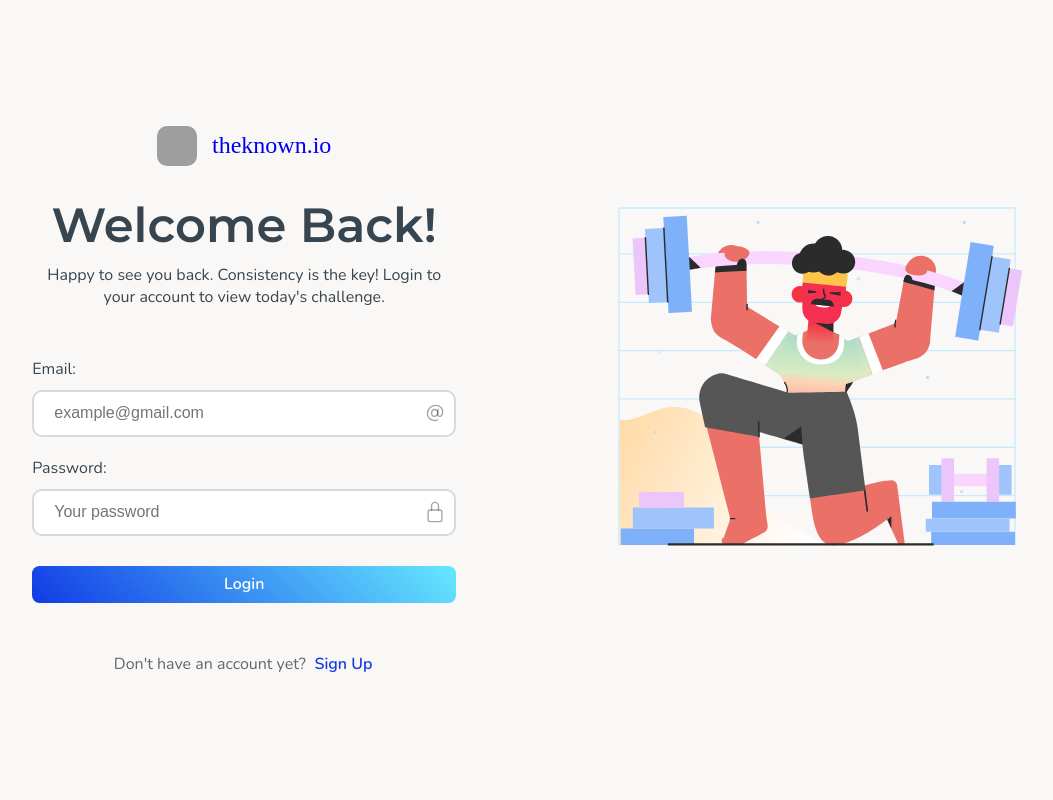
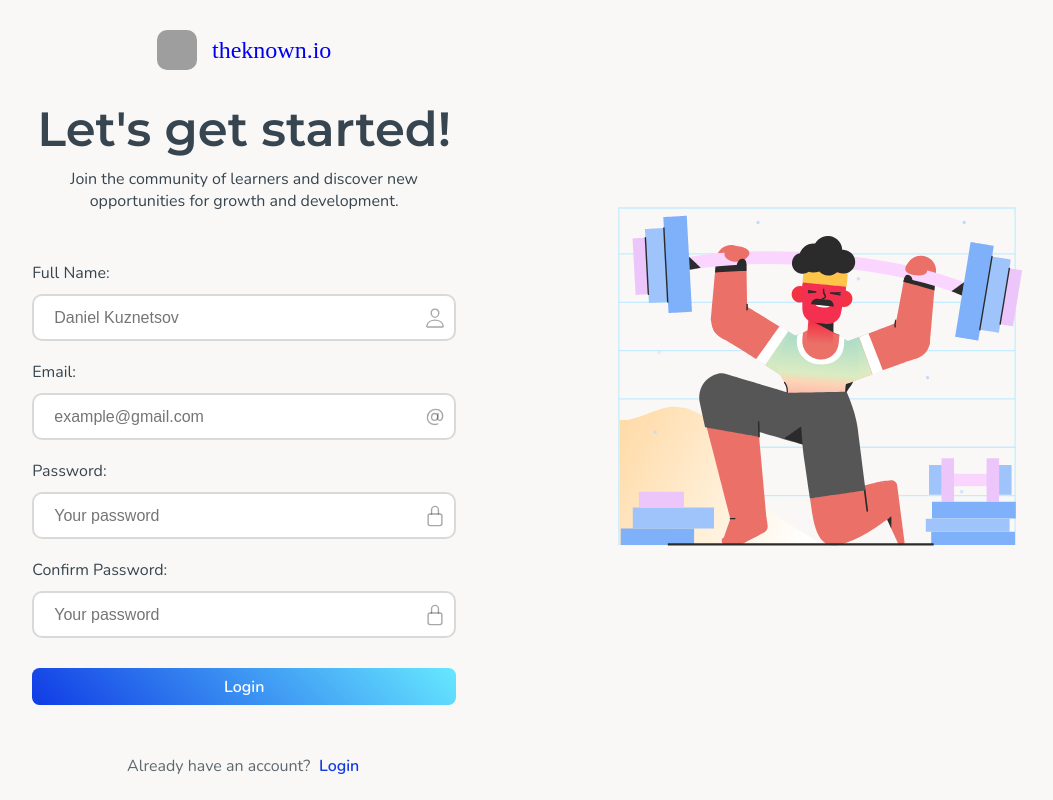
Before and after one commit to DanielKuznetsov/Personalized-Learning-Platform, a React (Create React App) app in the folder e-learning/: page /signup in a window 1280 px wide. Shown: the whole page, without its empty margins (139-1192 px from the left). Built offline with nearby package versions, Linux system fonts and the light colour scheme; grey boxes are pictures that could not be loaded; a web font is replaced by a local one.

Commit message:
Add AuthForm signUp

```diff
--- a/e-learning/src/AuthForm.js
+++ b/e-learning/src/AuthForm.js
@@ -9,20 +9,12 @@ import { Link } from "react-router-dom";
 
 function AuthForm({ login, signup }) {
   const [gif, setGif] = useState();
+  const [form, setForm] = useState();
 
   useEffect(() => {
     if (login) {
       setGif(signInSuccess);
-    }
-
-    if (signup) {
-      setGif(signupGif);
-    }
-  }, [login, signup]);
-
-  return (
-    <div className="AuthForm">
-      <div className="AuthForm-form-wrapper">
+      setForm(
         <div className="content">
           <Logo />
           <p className="title">Welcome Back!</p>
@@ -60,7 +52,76 @@ function AuthForm({ login, signup }) {
             </Link>
           </div>
         </div>
-      </div>
+      );
+    }
+
+    if (signup) {
+      setGif(signupGif);
+      setForm(
+        <div className="content">
+          <Logo />
+          <p className="title">Let's get started!</p>
+          <p className="subtitle">
+            Join the community of learners and discover new opportunities for
+            growth and development.
+          </p>
+          <form className="form">
+            <label className="form-label" name="name">
+              Full Name:
+              <input
+                className="form-input"
+                type="text"
+                name="name"
+                placeholder="Daniel Kuznetsov"
+              />
+              <ion-icon name="person-outline"></ion-icon>
+            </label>
+            <label className="form-label" name="email">
+              Email:
+              <input
+                className="form-input"
+                type="text"
+                name="email"
+                placeholder="example@gmail.com"
+              />
+              <ion-icon name="at-outline"></ion-icon>
+            </label>
+            <label className="form-label" name="password">
+              Password:
+              <input
+                className="form-input"
+                type="password"
+                name="password"
+                placeholder="Your password"
+              />
+              <ion-icon name="lock-closed-outline"></ion-icon>
+            </label>
+            <label className="form-label" name="password">
+              Confirm Password:
+              <input
+                className="form-input"
+                type="password"
+                name="password"
+                placeholder="Your password"
+              />
+              <ion-icon name="lock-closed-outline"></ion-icon>
+            </label>
+            <Button submit fullWidth text="Login" />
+          </form>
+          <div className="no-account">
+            <span className="no-account-text">Already have an account? </span>
+            <Link to="/login" className="no-account-link" href="to-sign-up">
+              Login
+            </Link>
+          </div>
+        </div>
+      );
+    }
+  }, [login, signup]);
+
+  return (
+    <div className="AuthForm">
+      <div className="AuthForm-form-wrapper">{form}</div>
 
       <div className="AuthForm-illustration">
         <LottieGif illustration={gif} width={500} height={500} />
```
